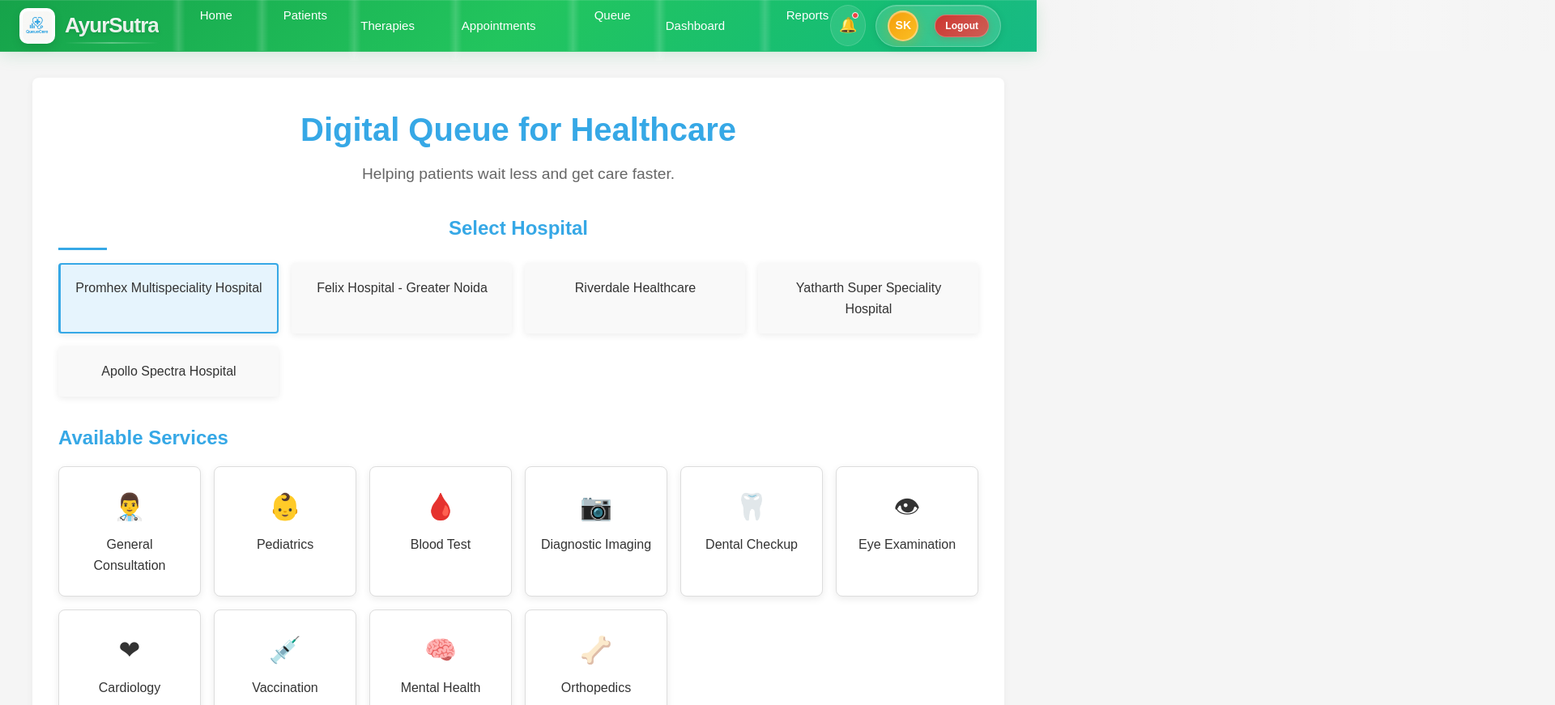
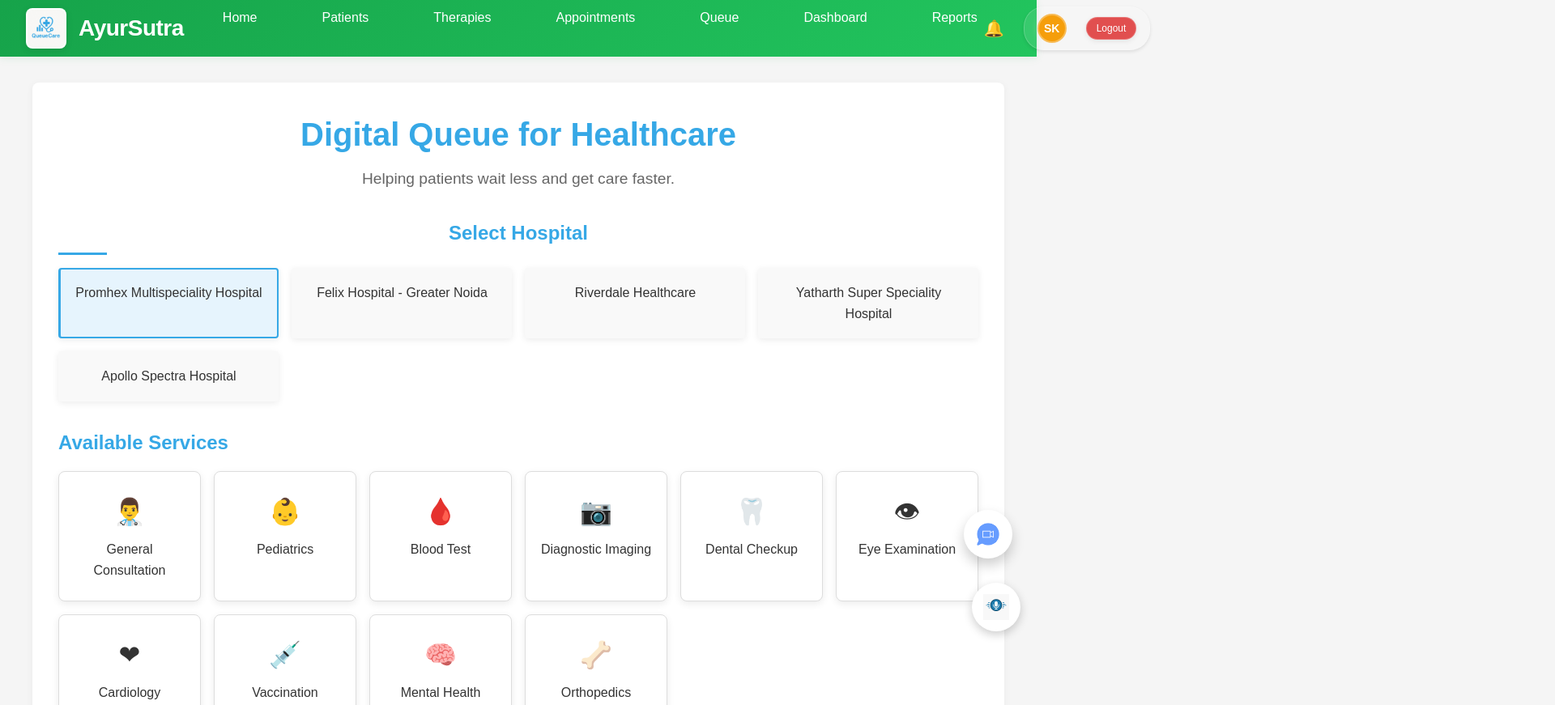
Before and after one commit to Utkarsh5444/queuecare-backend, a website: page public/user.html in a window 1280 px wide. Shown: the top 871 px of the page at 81% size, 1920 px wide, since content can reach past the window. Drawn offline with Linux system fonts and the light colour scheme; no server answers.

Commit message:
Update user.html

```diff
--- a/public/user.html
+++ b/public/user.html
@@ -7,93 +7,50 @@
   <link rel="stylesheet" href="userService.css" />
   <link rel="stylesheet" href="userAdmin.css">
   <style>
-    /* Enhanced Header Styling to Match Image Exactly */
+    /* Header Styling to Match the Image */
     nav {
-      background: linear-gradient(135deg, #16a34a 0%, #22c55e 50%, #10b981 100%) !important;
-      padding: 0 1.5rem !important;
-      height: 64px !important;
+      background: linear-gradient(135deg, #16a34a 0%, #22c55e 100%) !important;
+      padding: 0 2rem !important;
+      height: 70px !important;
       display: flex !important;
       align-items: center !important;
       justify-content: space-between !important;
-      box-shadow: 0 4px 20px rgba(22, 163, 74, 0.15), inset 0 1px 0 rgba(255,255,255,0.1) !important;
+      box-shadow: 0 2px 10px rgba(22, 163, 74, 0.1) !important;
       position: relative !important;
       z-index: 1000 !important;
-      backdrop-filter: blur(10px) !important;
-      border-bottom: 1px solid rgba(255,255,255,0.1) !important;
     }
 
-    nav::before {
-      content: '';
-      position: absolute;
-      top: 0;
-      left: -100%;
-      width: 100%;
-      height: 100%;
-      background: linear-gradient(90deg, transparent, rgba(255,255,255,0.1), transparent);
-      animation: nav-shimmer 3s infinite;
-    }
-
-    @keyframes nav-shimmer {
-      0% { left: -100%; }
-      100% { left: 100%; }
-    }
-
-    /* Logo Section - Enhanced */
+    /* Logo Section */
     .logo {
       display: flex !important;
       align-items: center !important;
-      gap: 12px !important;
-      position: relative !important;
-      z-index: 10 !important;
+      gap: 15px !important;
     }
 
     .logo img {
-      height: 44px !important;
-      width: 44px !important;
-      border-radius: 10px !important;
-      background: linear-gradient(135deg, white, #f8fafc) !important;
-      padding: 3px !important;
-      box-shadow: 0 4px 12px rgba(0,0,0,0.1), inset 0 1px 0 rgba(255,255,255,0.8) !important;
-      transition: all 0.3s cubic-bezier(0.4, 0, 0.2, 1) !important;
-      border: 1px solid rgba(255,255,255,0.2) !important;
-    }
-
-    .logo img:hover {
-      transform: scale(1.05) rotate(2deg) !important;
-      box-shadow: 0 6px 20px rgba(0,0,0,0.15), inset 0 1px 0 rgba(255,255,255,0.9) !important;
+      height: 50px !important;
+      width: 50px !important;
+      border-radius: 8px !important;
+      background: white !important;
+      padding: 2px !important;
+      box-shadow: 0 2px 8px rgba(0,0,0,0.1) !important;
     }
 
     .logo span {
-      background: linear-gradient(135deg, #ffffff, #f0fdf4) !important;
-      -webkit-background-clip: text !important;
-      -webkit-text-fill-color: transparent !important;
-      background-clip: text !important;
-      font-size: 26px !important;
-      font-weight: 800 !important;
-      letter-spacing: -1px !important;
+      color: white !important;
+      font-size: 28px !important;
+      font-weight: 700 !important;
+      letter-spacing: -0.5px !important;
       margin: 0 !important;
-      position: relative !important;
-      text-shadow: 0 2px 4px rgba(0,0,0,0.1) !important;
     }
 
-    .logo span::after {
-      content: '';
-      position: absolute;
-      bottom: -2px;
-      left: 0;
-      width: 100%;
-      height: 2px;
-      background: linear-gradient(90deg, transparent, rgba(255,255,255,0.3), transparent);
-      border-radius: 1px;
-    }
-
-    /* Navigation Menu - Premium Styling */
+    /* Navigation Menu */
     nav ul {
       display: flex !important;
       list-style: none !important;
       margin: 0 !important;
       padding: 0 !important;
-      gap: 0.5rem !important;
+      gap: 2rem !important;
       align-items: center !important;
     }
 
@@ -101,246 +58,143 @@
       color: white !important;
       text-decoration: none !important;
       font-weight: 500 !important;
-      font-size: 15px !important;
-      padding: 10px 18px !important;
-      border-radius: 8px !important;
-      transition: all 0.3s cubic-bezier(0.4, 0, 0.2, 1) !important;
+      font-size: 16px !important;
+      padding: 8px 16px !important;
+      border-radius: 6px !important;
+      transition: all 0.3s ease !important;
       position: relative !important;
-      overflow: hidden !important;
-      backdrop-filter: blur(10px) !important;
-      border: 1px solid transparent !important;
-    }
-
-    nav ul li a::before {
-      content: '';
-      position: absolute;
-      top: 0;
-      left: -100%;
-      width: 100%;
-      height: 100%;
-      background: linear-gradient(90deg, transparent, rgba(255,255,255,0.15), transparent);
-      transition: left 0.5s ease;
-    }
-
-    nav ul li a:hover::before {
-      left: 100%;
     }
 
     nav ul li a:hover {
       background: rgba(255, 255, 255, 0.15) !important;
       transform: translateY(-1px) !important;
-      box-shadow: 0 4px 15px rgba(0,0,0,0.1) !important;
-      border: 1px solid rgba(255,255,255,0.2) !important;
     }
 
-    nav ul li a:active {
-      transform: translateY(0) !important;
-    }
-
-    /* User Profile Section - Ultra Premium */
+    /* User Profile Section */
     .user-profile {
       display: flex !important;
       align-items: center !important;
-      gap: 10px !important;
-      background: rgba(255, 255, 255, 0.12) !important;
-      backdrop-filter: blur(15px) !important;
-      padding: 6px 14px !important;
-      border-radius: 30px !important;
-      border: 1px solid rgba(255, 255, 255, 0.25) !important;
-      box-shadow: inset 0 1px 0 rgba(255,255,255,0.15), 0 2px 10px rgba(0,0,0,0.1) !important;
-      position: relative !important;
-      overflow: hidden !important;
-    }
-
-    .user-profile::before {
-      content: '';
-      position: absolute;
-      top: -50%;
-      left: -50%;
-      width: 200%;
-      height: 200%;
-      background: linear-gradient(45deg, transparent, rgba(255,255,255,0.05), transparent);
-      animation: profile-glow 2s ease-in-out infinite alternate;
-    }
-
-    @keyframes profile-glow {
-      0% { opacity: 0.5; }
-      100% { opacity: 1; }
+      gap: 12px !important;
+      background: rgba(255, 255, 255, 0.1) !important;
+      padding: 8px 16px !important;
+      border-radius: 25px !important;
+      border: 1px solid rgba(255, 255, 255, 0.2) !important;
     }
 
     .avatar {
-      width: 38px !important;
-      height: 38px !important;
+      width: 36px !important;
+      height: 36px !important;
       border-radius: 50% !important;
-      background: linear-gradient(135deg, #f59e0b, #fbbf24) !important;
+      background: #f59e0b !important;
       color: white !important;
       display: flex !important;
       align-items: center !important;
       justify-content: center !important;
-      font-weight: 700 !important;
+      font-weight: 600 !important;
       font-size: 14px !important;
-      border: 2px solid rgba(255, 255, 255, 0.4) !important;
-      box-shadow: 0 4px 15px rgba(245, 158, 11, 0.3), inset 0 1px 0 rgba(255,255,255,0.2) !important;
-      position: relative !important;
-      z-index: 10 !important;
-      transition: all 0.3s ease !important;
-    }
-
-    .avatar:hover {
-      transform: scale(1.05) !important;
-      box-shadow: 0 6px 20px rgba(245, 158, 11, 0.4), inset 0 1px 0 rgba(255,255,255,0.3) !important;
+      border: 2px solid rgba(255, 255, 255, 0.3) !important;
     }
 
     #username {
       color: white !important;
-      font-weight: 600 !important;
+      font-weight: 500 !important;
       font-size: 14px !important;
       margin: 0 !important;
-      text-shadow: 0 1px 2px rgba(0,0,0,0.1) !important;
-      position: relative !important;
-      z-index: 10 !important;
     }
 
     #logoutBtn {
-      background: linear-gradient(135deg, rgba(220, 38, 38, 0.9), rgba(239, 68, 68, 0.8)) !important;
+      background: rgba(220, 38, 38, 0.8) !important;
       color: white !important;
-      border: 1px solid rgba(255, 255, 255, 0.25) !important;
+      border: 1px solid rgba(255, 255, 255, 0.2) !important;
       padding: 6px 12px !important;
-      border-radius: 18px !important;
+      border-radius: 15px !important;
       font-size: 12px !important;
-      font-weight: 600 !important;
+      font-weight: 500 !important;
       cursor: pointer !important;
-      transition: all 0.3s cubic-bezier(0.4, 0, 0.2, 1) !important;
+      transition: all 0.3s ease !important;
       margin: 0 !important;
-      backdrop-filter: blur(10px) !important;
-      box-shadow: 0 2px 8px rgba(220, 38, 38, 0.2) !important;
-      position: relative !important;
-      z-index: 10 !important;
     }
 
     #logoutBtn:hover {
-      background: linear-gradient(135deg, rgba(185, 28, 28, 0.95), rgba(220, 38, 38, 0.9)) !important;
+      background: rgba(185, 28, 28, 0.9) !important;
       transform: translateY(-1px) !important;
-      box-shadow: 0 4px 12px rgba(220, 38, 38, 0.3) !important;
     }
 
-    #logoutBtn:active {
-      transform: translateY(0) !important;
-    }
-
-    /* Notification Bell - Enhanced */
+    /* Notification Bell */
     .notification-bell {
       color: white !important;
-      font-size: 18px !important;
+      font-size: 20px !important;
       cursor: pointer !important;
-      padding: 10px !important;
+      padding: 8px !important;
       border-radius: 50% !important;
       transition: all 0.3s ease !important;
       position: relative !important;
-      background: rgba(255, 255, 255, 0.1) !important;
-      backdrop-filter: blur(10px) !important;
-      border: 1px solid rgba(255, 255, 255, 0.15) !important;
-      z-index: 10 !important;
     }
 
     .notification-bell:hover {
-      background: rgba(255, 255, 255, 0.15) !important;
-      transform: scale(1.1) !important;
-      box-shadow: 0 4px 15px rgba(0,0,0,0.1) !important;
+      background: rgba(255, 255, 255, 0.1) !important;
     }
 
-    .notification-bell::after {
-      content: '';
-      position: absolute;
-      top: 8px;
-      right: 8px;
-      width: 6px;
-      height: 6px;
-      background: #ef4444;
-      border-radius: 50%;
-      border: 1px solid white;
+    /* Login Button Style */
+    .login-btn {
+      background: white !important;
+      color: #16a34a !important;
+      padding: 8px 20px !important;
+      border-radius: 20px !important;
+      font-weight: 600 !important;
+      text-decoration: none !important;
+      display: flex !important;
+      align-items: center !important;
+      gap: 8px !important;
+      transition: all 0.3s ease !important;
+      border: none !important;
+      cursor: pointer !important;
     }
 
-    /* Responsive Design - Perfected */
-    @media (max-width: 1024px) {
+    .login-btn:hover {
+      background: #f0fdf4 !important;
+      transform: translateY(-1px) !important;
+      box-shadow: 0 4px 12px rgba(0,0,0,0.1) !important;
+    }
+
+    /* Responsive Design */
+    @media (max-width: 768px) {
       nav {
         padding: 0 1rem !important;
+        height: 60px !important;
       }
 
       nav ul {
-        gap: 0.3rem !important;
+        gap: 1rem !important;
       }
 
       nav ul li a {
-        padding: 8px 14px !important;
         font-size: 14px !important;
-      }
-    }
-
-    @media (max-width: 768px) {
-      nav {
-        height: 58px !important;
-        padding: 0 0.75rem !important;
-      }
-
-      nav ul {
-        gap: 0.2rem !important;
-      }
-
-      nav ul li a {
-        font-size: 13px !important;
-        padding: 6px 10px !important;
+        padding: 6px 12px !important;
       }
 
       .logo span {
-        font-size: 22px !important;
+        font-size: 24px !important;
       }
 
       .user-profile {
         gap: 8px !important;
-        padding: 5px 12px !important;
-      }
-
-      .avatar {
-        width: 34px !important;
-        height: 34px !important;
       }
     }
 
-    @media (max-width: 640px) {
-      nav ul li a {
-        padding: 5px 8px !important;
-        font-size: 12px !important;
+    @media (max-width: 480px) {
+      nav ul {
+        display: none !important;
       }
 
       .logo span {
         font-size: 20px !important;
       }
-
-      #username {
-        display: none !important;
-      }
-    }
-
-    @media (max-width: 480px) {
-      nav ul li:nth-child(n+5) {
-        display: none !important;
-      }
-
-      .logo span {
-        font-size: 18px !important;
-      }
-    }
-
-    /* Remove floating buttons */
-    .voice-assistant,
-    .video-call-btn {
-      display: none !important;
     }
   </style>
 </head>
 <body>
-<!-- Enhanced Navigation Header -->
+<!-- Navigation Header - Matching the Image -->
 <nav>
   <div class="logo">
     <img src="1.jpg" alt="AyurSutra Logo">
@@ -357,7 +211,7 @@
     <li><a href="#reports">Reports</a></li>
   </ul>
 
-  <div style="display: flex; align-items: center; gap: 0.75rem;">
+  <div style="display: flex; align-items: center; gap: 1rem;">
     <div class="notification-bell">🔔</div>
     <div class="user-profile">
       <div class="avatar" id="avatar">SK</div>
@@ -436,7 +290,14 @@
       <a id="waBtn" href="#" target="_blank" style="display:block; margin-top:10px;">📱 Send via WhatsApp</a>
   </div>
 </main>
-
+<!-- Voice Assistant Button -->
+  <div class="voice-assistant" onclick="startVoiceAssistant()">
+    <img src="voice.png" alt="Voice Assistant" />
+  </div>
+<!-- Video Call Button -->
+<a href="https://videocall-6nuu.onrender.com/patient.html" target="_blank" class="video-call-btn" title="Join Video Call">
+  <img src="video.png" alt="Video Call" />
+</a>
 <!-- Firebase SDK -->
 <script src="https://www.gstatic.com/firebasejs/8.10.1/firebase-app.js"></script>
 <script src="https://www.gstatic.com/firebasejs/8.10.1/firebase-database.js"></script>
```
